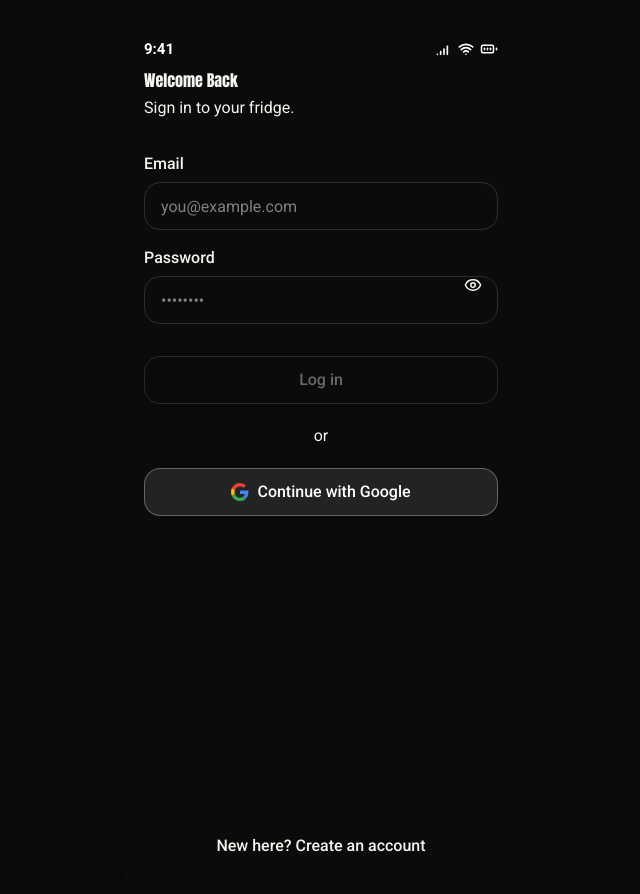
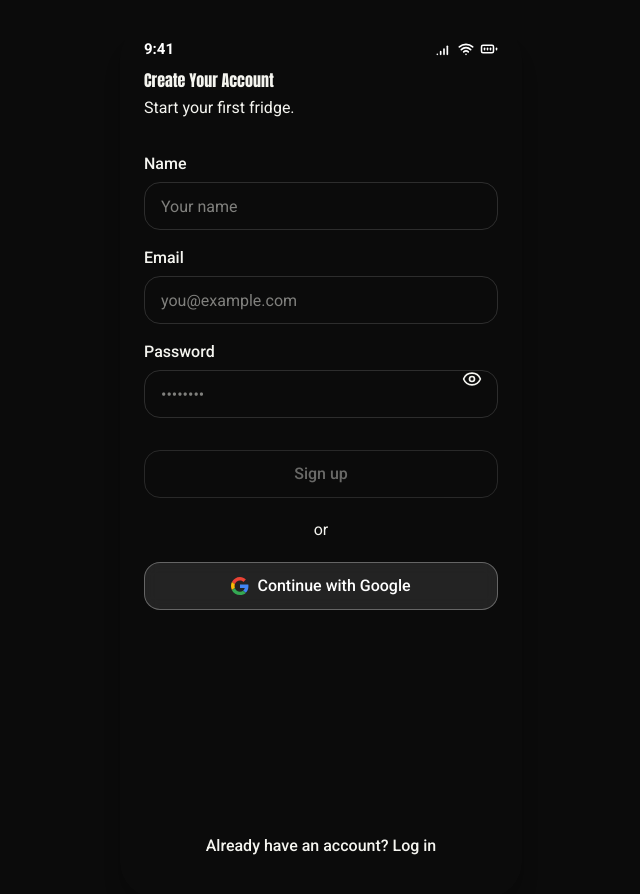
Before and after one commit to izhan1506/Fridge-Magnets, a React (Vite) app: page /auth in a window 1280 px wide. Shown: the top 894 px of the page, without its empty margins (319-959 px from the left). Built offline with nearby package versions, Linux system fonts and the light colour scheme; no server answers.

Commit message:
Revert "Fix: auth screen defaults to login and improve eye icon alignment"
This reverts commit 9615d96ade9fab4c2908ff3104b3b7749d1f26d7.

```diff
--- a/src/app/components/screens/Auth.tsx
+++ b/src/app/components/screens/Auth.tsx
@@ -8,7 +8,7 @@ import { useSession } from "../../lib/session";
 export function Auth() {
   const nav = useNavigate();
   const { signUp, signIn, signInWithGoogle } = useSession();
-  const [mode, setMode] = useState<"signup" | "login">("login");
+  const [mode, setMode] = useState<"signup" | "login">("signup");
   const [name, setName] = useState("");
   const [email, setEmail] = useState("");
   const [password, setPassword] = useState("");
@@ -69,10 +69,10 @@ export function Auth() {
           <button
             type="button"
             onClick={() => setShowPassword(!showPassword)}
-            className="absolute right-3 top-1/2 -translate-y-1/2 p-1 text-muted-foreground hover:text-foreground transition"
+            className="absolute right-4 top-1/2 -translate-y-1/2 text-muted-foreground hover:text-foreground"
             aria-label={showPassword ? "Hide password" : "Show password"}
           >
-            {showPassword ? <EyeOff size={18} /> : <Eye size={18} />}
+            {showPassword ? <EyeOff size={20} /> : <Eye size={20} />}
           </button>
         </div>
       </div>
```
